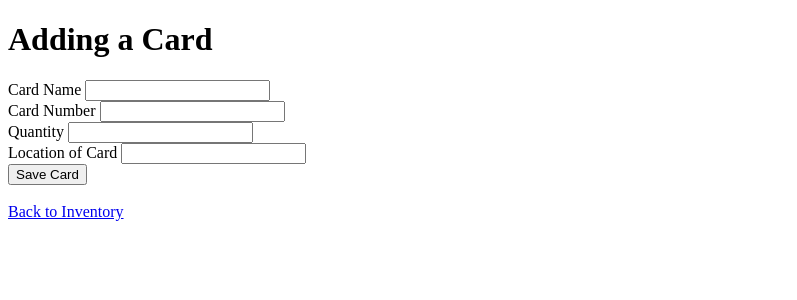
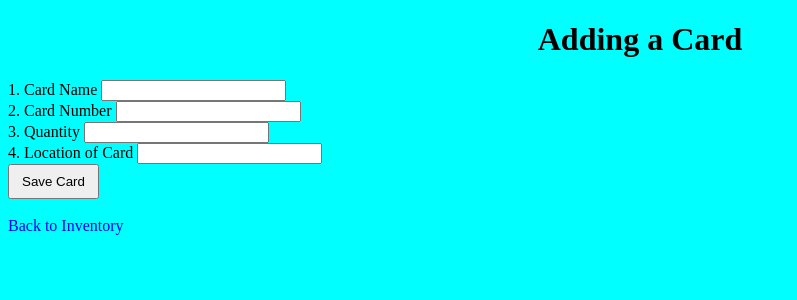
Before and after one commit to qluu8/Inventory-Tracking-App-Web-App-, a Flask app: page /add in a window 1280 px wide. Shown: the top 300 px of the page, without its empty margins (0-797 px from the left). Run offline with Flask 3, Linux system fonts and the light colour scheme.

Commit message:
Add style.css to the html

```diff
--- a/templates/add.html
+++ b/templates/add.html
@@ -3,24 +3,25 @@
 
     <head>
         <title>Adding a Card</title>
+        <link rel="stylesheet" href="{{ url_for('static', filename='style.css') }}">
     </head>
 
     <body>
         <h1>Adding a Card</h1>
         <form method="POST" action="/add">
-            <label>Card Name</label>
+            <label>1. Card Name</label>
             <input type="text" name="cardName">
             <br>
 
-            <label>Card Number</label>
+            <label>2. Card Number</label>
             <input type="text" name="cardID">
             <br>
 
-            <label>Quantity</label>
+            <label>3. Quantity</label>
             <input type="number" name="quantity">
             <br>
 
-            <label>Location of Card</label>
+            <label>4. Location of Card</label>
             <input type="text" name="location">
             <br>
 
```
